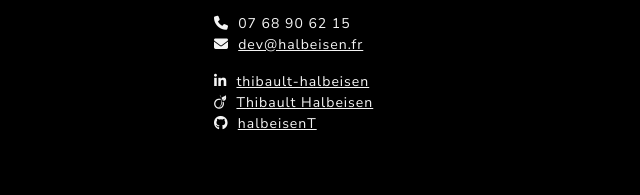
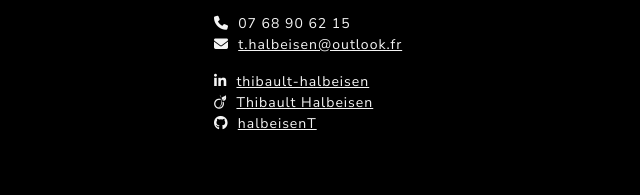
Before and after one commit to Thalbeisen/thalbeisen.github.io, a plain HTML site: page index.html in a window 1280 px wide. Shown: the part 603-798 px from the top of the page, 156-796 px from the left. Drawn offline with nearby package versions, Linux system fonts and the light colour scheme.

Commit message:
mail corrigé

```diff
--- a/index.html
+++ b/index.html
@@ -44,7 +44,7 @@
         </p>
         <p>
           <i class="fas fa-phone"></i>&nbsp;&nbsp;07 68 90 62 15<br />
-          <i class="fas fa-envelope"></i>&nbsp;&nbsp;<a href="mailto:dev@halbeisen.fr">dev@halbeisen.fr</a>
+          <i class="fas fa-envelope"></i>&nbsp;&nbsp;<a href="mailto:t.halbeisen@outlook.fr">t.halbeisen@outlook.fr</a>
         </p>
         <p>
           <i class="fab fa-linkedin-in"></i>&nbsp;&nbsp;<a href="https://www.linkedin.com/in/thibault-halbeisen/">thibault-halbeisen</a><br />
```
